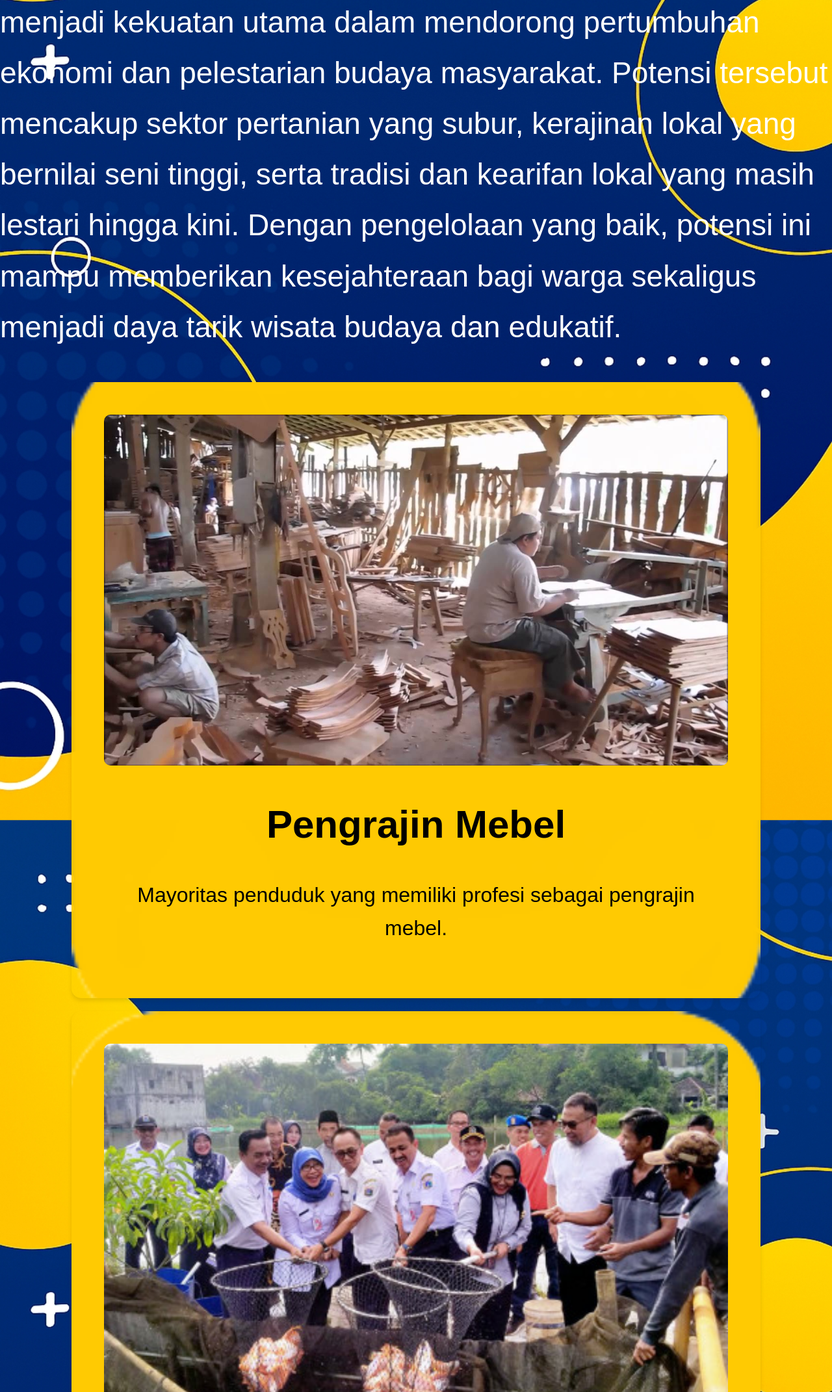
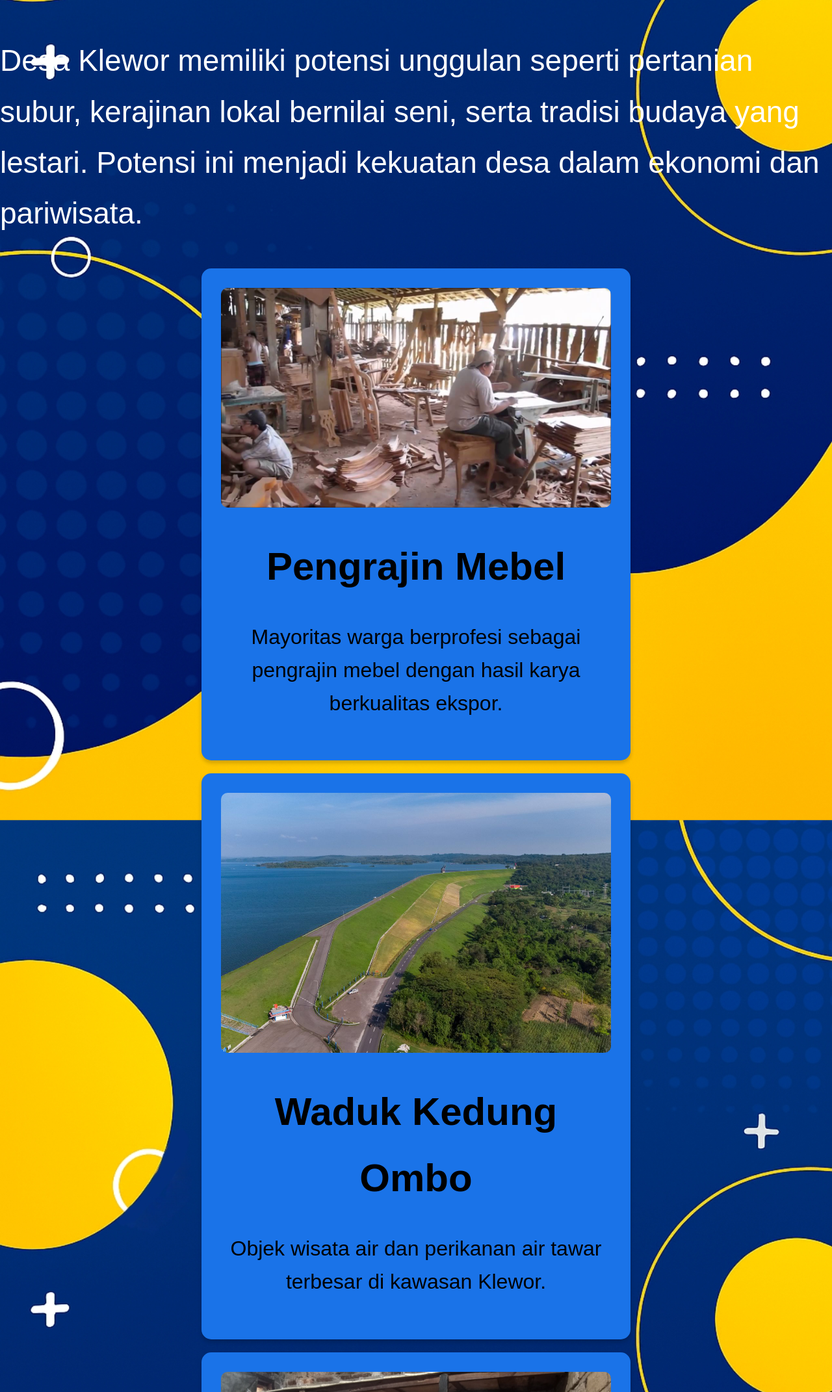
Before and after one commit to mas-yadi/Desa-Klewor, a plain HTML site: page potensi.html in a window 1280 px wide. Shown: the part 658-2800 px from the top of the page at 65% size. Drawn offline with Linux system fonts and the light colour scheme.

Commit message:
Update potensi.html

```diff
--- a/potensi.html
+++ b/potensi.html
@@ -7,7 +7,8 @@
     <link rel="stylesheet" href="style.css">
 </head>
 <body>
-<header class="header-profil">
+    <header>
+        <img src="images/lambang.png" alt="Logo Instansi" class="logo">
         <div class="container">
             <h1 class="judul-utama">DESA KLEWOR</h1>
             <nav>
@@ -24,29 +25,28 @@
     <main class="container">
         <section class="intro">
             <h2>Potensi Desa Klewor</h2>
-            <p>Desa Klewor memiliki berbagai potensi unggulan yang menjadi kekuatan utama dalam
-                mendorong pertumbuhan ekonomi dan pelestarian budaya masyarakat. Potensi tersebut mencakup sektor pertanian yang
-                subur, kerajinan lokal yang bernilai seni tinggi, serta tradisi dan kearifan lokal yang masih lestari hingga kini. Dengan pengelolaan yang baik, potensi ini mampu memberikan
-                kesejahteraan bagi warga sekaligus menjadi daya tarik wisata budaya dan edukatif.</p>
+            <p>Desa Klewor memiliki potensi unggulan seperti pertanian subur, kerajinan lokal bernilai seni, serta tradisi budaya yang lestari. Potensi ini menjadi kekuatan desa dalam ekonomi dan pariwisata.</p>
         </section>
 
         <section class="highlight">
-            <div class="card">
-                <img src="images/mebel.jpg" alt="Berita Terbaru" style="width:100%; border-radius: 10px;">
+            <div class="card card-potensi">
+                <img src="images/mebel.jpg" alt="Pengrajin Mebel">
                 <h4>Pengrajin Mebel</h4>
-                <p>Mayoritas penduduk  yang memiliki profesi sebagai pengrajin mebel.</p>
+                <p>Mayoritas warga berprofesi sebagai pengrajin mebel dengan hasil karya berkualitas ekspor.</p>
             </div>
-            <div class="card">
-                <img src="images/gotong_royong.jpg" alt="Pelayanan Online" style="width:100%; border-radius: 10px;">
+            <div class="card card-potensi">
+                <img src="images/waduk.jpg" alt="Waduk Kedung Ombo">
                 <h4>Waduk Kedung Ombo</h4>
-                <p>Waduk Kedung Ombo yang terkenal sebagai tempat wisata.</p>
+                <p>Objek wisata air dan perikanan air tawar terbesar di kawasan Klewor.</p>
             </div>
-            <div class="card">
-                <img src="images/umkm.jpg" alt="Potensi Desa" style="width:100%; border-radius: 10px;">
+            <div class="card card-potensi">
+                <img src="images/umkm.jpg" alt="Bisnis UMKM">
                 <h4>Bisnis UMKM</h4>
-                <p>Model bisnis yang beragam mulai dari tempe kedelai, tempe keripik, hingga krupuk gandum.</p>
+                <p>Produk UMKM seperti tempe kedelai, krupuk gandum, dan keripik menjadi andalan ekonomi warga.</p>
             </div>
         </section>
+
+    </main>
 
     <footer>
         <div class="container">
```
Lines whose indentation alone changed are shown as unchanged.
